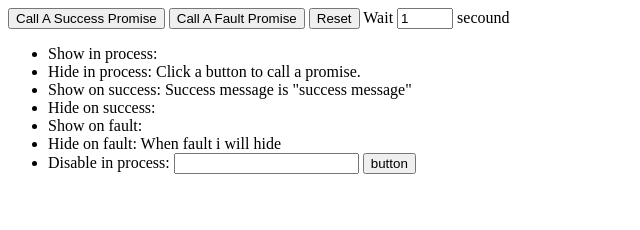
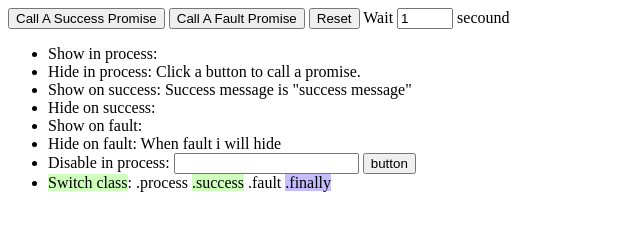
Before and after one commit to anylain/angular-promise-rye, a website: page demo/index.html in a window 1280 px wide. Both pictures are taken after a click on the button "Call A Success Promise". Shown: the whole page, without its empty margins (0-640 px from the left). Drawn offline with nearby package versions, Linux system fonts and the light colour scheme.

Commit message:
+ Add ryeClass

```diff
--- a/bower.json
+++ b/bower.json
@@ -1,10 +1,10 @@
 {
   "name": "angular-rye",
-  "version": "0.3.1",
+  "version": "0.4.0",
   "authors": [
     "panying <anylain@gmail.com>"
   ],
-  "description": "A angularjs promise tracker with directive, can show/hide/disable element by promise process status",
+  "description": "A angularjs promise tracker with directive, can show/hide/disable element and switch element class by promise process status",
   "main": "src/angular-rye.js",
   "dependencies": {
     "angular": "~1.3"
--- a/demo/index.html
+++ b/demo/index.html
@@ -28,11 +28,28 @@
                 }, $scope.wait * 1000);
                 $scope.data = data;
             };
-            $scope.reset = function(){
+            $scope.reset = function() {
                 $scope.data = null;
             };
         });
     </script>
+    <style>
+        .process {
+            background: #BDDCFF;
+        }
+
+        .success {
+            background: #CFFFBD;
+        }
+
+        .fault {
+            background: #FFBDBD;
+        }
+
+        .finally {
+            background: #C6BDFF;
+        }
+    </style>
 </head>
 <body>
 <div ng-controller="PromiseCtrl">
@@ -65,6 +82,12 @@
             <input type="text" rye-disable-in-process="data">
             <button rye-disable-in-process="data">button</button>
         </li>
+        <li><span rye-class="{process:'process',success:'success',fault:'fault'}[data]">Switch class</span>:
+            <span rye-class="{process:'process'}[data]">.process</span>
+            <span rye-class="{success:'success'}[data]">.success</span>
+            <span rye-class="{fault:'fault'}[data]">.fault</span>
+            <span rye-class="{finally:'finally'}[data]">.finally</span>
+        </li>
     </ul>
 
 </div>
--- a/src/angular-rye.js
+++ b/src/angular-rye.js
@@ -1,5 +1,5 @@
 /**
- * Angular promise rye v0.3.1 https://github.com/anylain/angular-promise-rye
+ * Angular promise rye v0.4.0 https://github.com/anylain/angular-promise-rye
  * -----------------------------------------------------------------------------
  * Copyright 2014 PanYing <anylain@gmail.com> Released under the MIT License
  */
@@ -9,6 +9,7 @@
 
 
   var callThen = function(promiseObj, onFulfilled, onRejected) {
+    if (promiseObj && !angular.isString(promiseObj)) {
       var promise;
       if (promiseObj.then || promiseObj.$then) {
         promise = promiseObj;
@@ -21,6 +22,7 @@
       }
 
       (promise.then || promise.$then).call(promise, onFulfilled, onRejected);
+    }
   };
 
 
@@ -197,6 +199,46 @@
 
         }
       };
+    }).
+
+    directive('ryeClass', function() {
+      return {
+        restrict: 'A',
+        link: function(scope, element, attrs) {
+
+          var config = /^(\{.*\})\[(.+)\]$/.exec(attrs.ryeClass);
+
+          var classes = scope.$eval(config[1]);
+          var promiseObj = config[2];
+
+          scope.$watchCollection(promiseObj, function(promise) {
+
+              if (promise && !angular.isString(promise)) {
+
+                element.addClass(classes['process']);
+                element.removeClass([classes.success, classes.fault, classes.finally].join(" "));
+
+                callThen(promise, function() {
+                  element.addClass(classes.success);
+                }, function() {
+                  element.addClass(classes.fault);
                 });
 
-})(window, window.angular);
+                onFinally(promise, function() {
+                  element.removeClass(classes.process);
+                  element.addClass(classes.finally);
+                });
+              } else {
+                element.removeClass([classes.process, classes.success, classes.fault, classes.finally].join(" "));
+              }
+            }, true
+          )
+          ;
+
+        }
+      };
+    })
+  ;
+
+})
+(window, window.angular);
```
Lines whose indentation alone changed are shown as unchanged.
